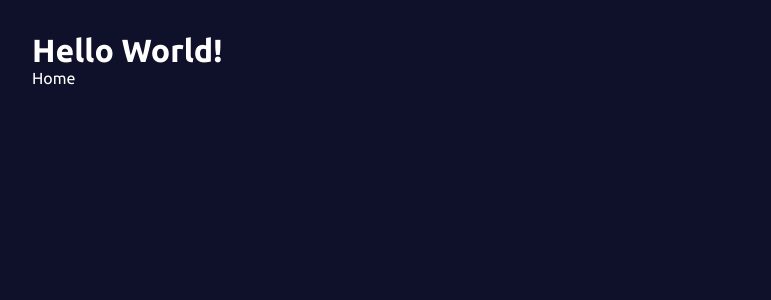
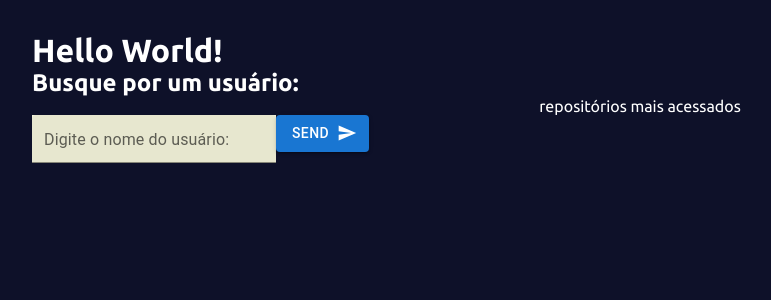
Before and after one commit to RuanF7/search_github, a React (Vite) app: page / in a window 1280 px wide. Shown: the top 300 px of the page, without its empty margins (0-771 px from the left). Built offline with nearby package versions, Linux system fonts and the light colour scheme; a web font is replaced by a local one.

Commit message:
feat: usestates

```diff
--- /dev/null
+++ b/src/components/Search.tsx
@@ -0,0 +1,37 @@
+import { Button, TextField } from '@mui/material'
+import SendIcon from '@mui/icons-material/Send';
+import { useState } from 'react';
+
+
+type SearchProps = {
+  loadUser: ( userName: string) => Promise<void>;
+}
+
+const Search = ({loadUser}: SearchProps) => {
+  const [userName, setUserName] = useState('');
+
+
+  return (
+    <div>
+      <h2>Busque por um usuário:</h2>
+      <p>repositórios mais acessados</p>
+      <div>
+        <TextField
+        id="outlined-basic"
+        label="Digite o nome do usuário:"
+        size="small" variant="filled"
+        onChange={(e) => setUserName(e.target.value)}
+        />
+        <Button
+        variant="contained"
+        endIcon={<SendIcon />}
+         >
+          Send
+        </Button>
+      </div>
+    </div>
+
+  )
+}
+
+export default Search
--- a/src/index.css
+++ b/src/index.css
@@ -18,3 +18,11 @@ p {
 a {
   text-decoration: none;
 }
+
+.MuiInputBase-input  {
+  background: beige;
+}
+
+.MuiTextField-root {
+  background: beige;
+}
--- a/src/routes/Home.tsx
+++ b/src/routes/Home.tsx
@@ -1,7 +1,23 @@
-
+import { useState } from "react";
+import Search from "../components/Search";
+import { UserProps } from "../types/user";
 
 const Home = () => {
-  return <div>Home</div>;
+
+  const [user, setUser] = useState<UserProps | null>(null);
+
+  const loadUser = async(userName: string) => {
+
+    const res = await fetch(`https://api.github.com/users/${userName}`)
+
+    const data = await res.json();
+  };
+
+  return (
+    <div>
+      <Search loadUser={loadUser} />
+    </div>
+  );
 };
 
 export default Home;
--- /dev/null
+++ b/src/types/user.ts
@@ -0,0 +1,7 @@
+export type UserProps = {
+  avatar_url: string;
+  login: string;
+  location: string;
+  followers: number;
+  following: number;
+};
```
